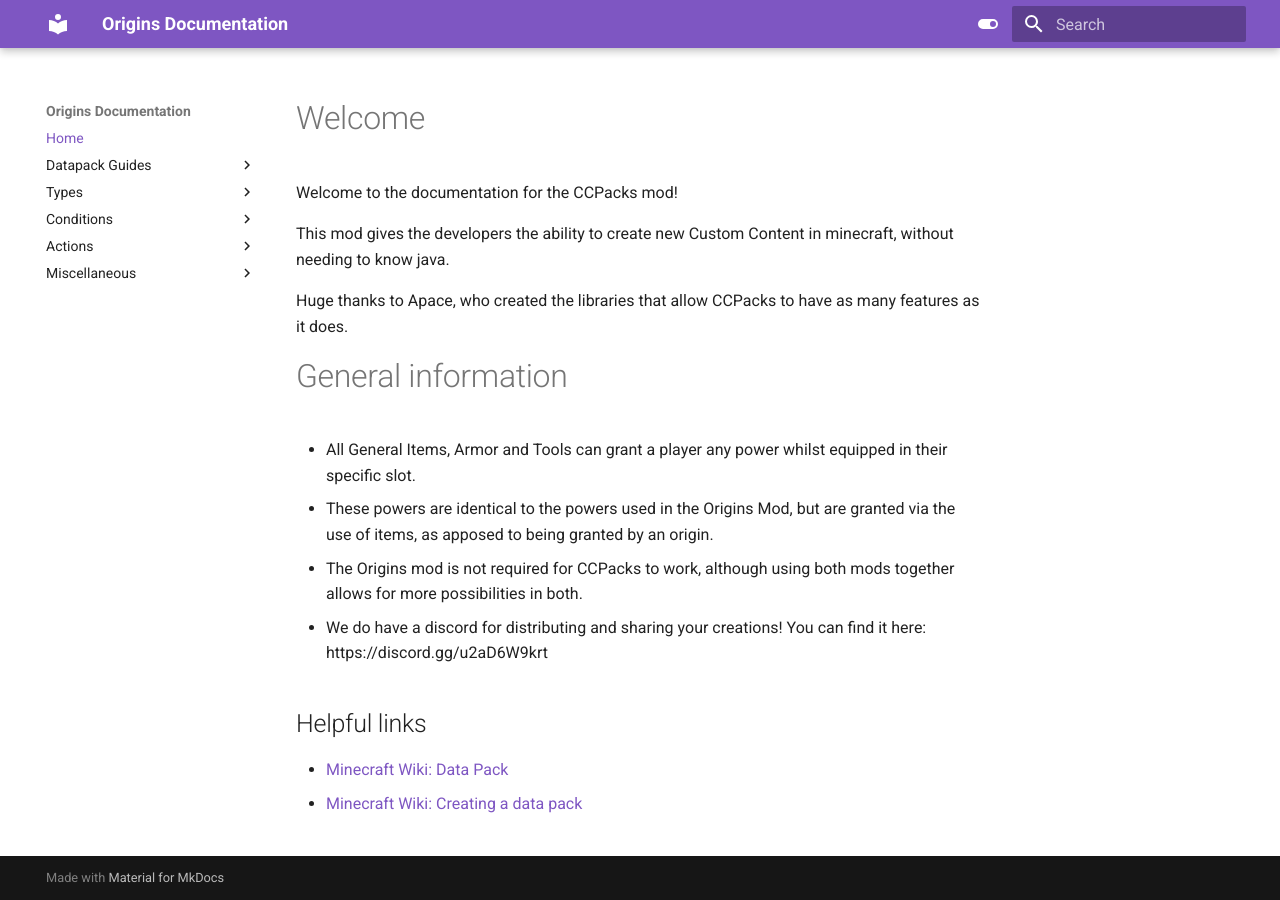
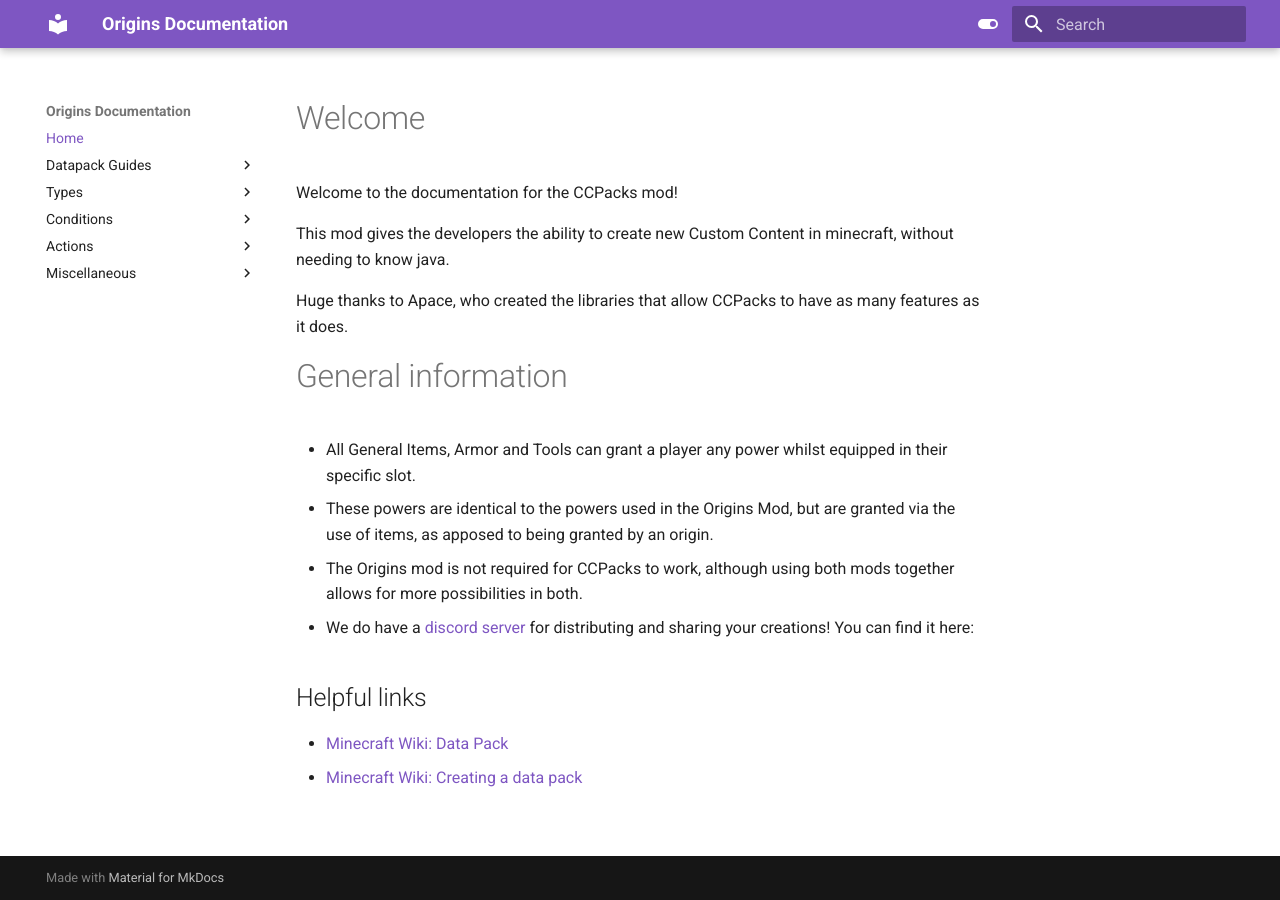
Before and after one commit to eggohito/CCPacks-Documentation, an MkDocs documentation site: the page built from docs/index.md, in a window 1280 px wide. Built offline with MkDocs 1.6.1 and Material for MkDocs 9.7.7, drawn with Linux system fonts in a browser that asks for light colours.

Commit message:
Update index.md

```diff
--- a/docs/index.md
+++ b/docs/index.md
@@ -14,7 +14,7 @@
 - All General Items, Armor and Tools can grant a player any power whilst equipped in their specific slot.
 - These powers are identical to the powers used in the Origins Mod, but are granted via the use of items, as apposed to being granted by an origin.
 - The Origins mod is not required for CCPacks to work, although using both mods together allows for more possibilities in both.
-- We do have a discord for distributing and sharing your creations! You can find it here: https://discord.gg/u2aD6W9krt
+- We do have a [discord server](https://discord.gg/u2aD6W9krt) for distributing and sharing your creations! You can find it here:
 
 ## Helpful links
 
```
